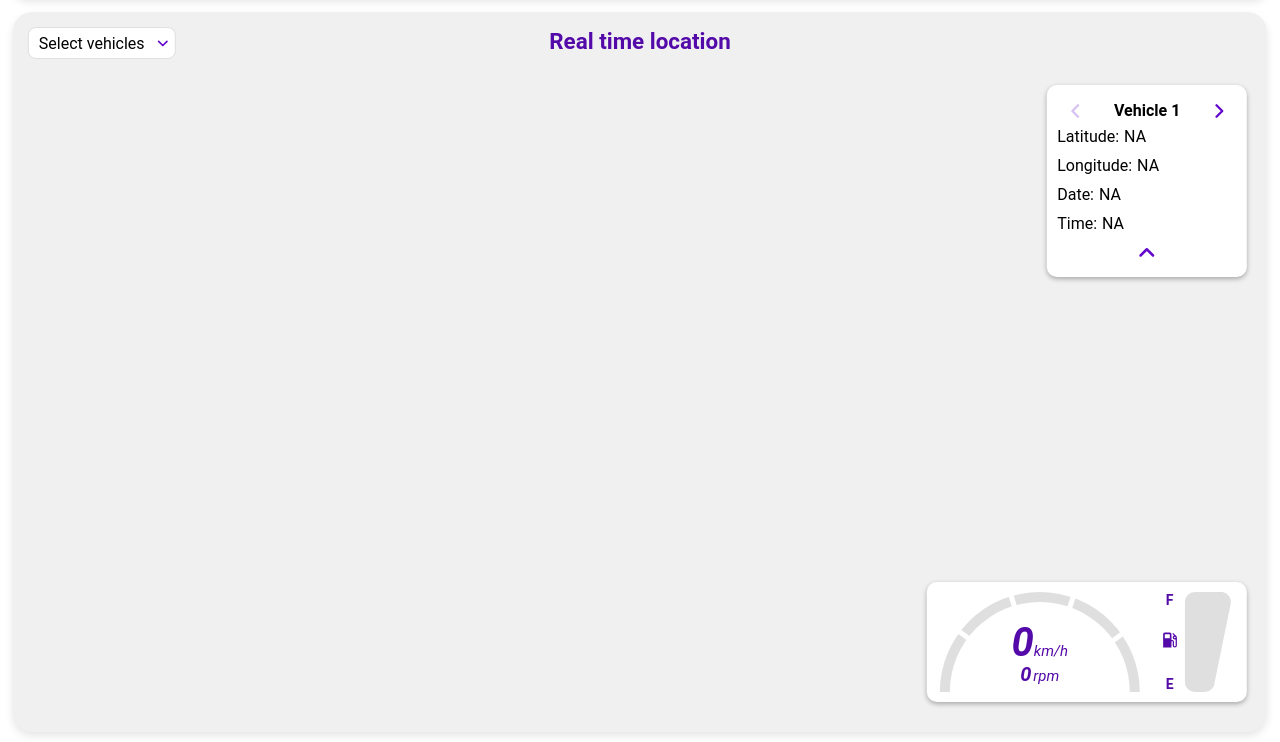
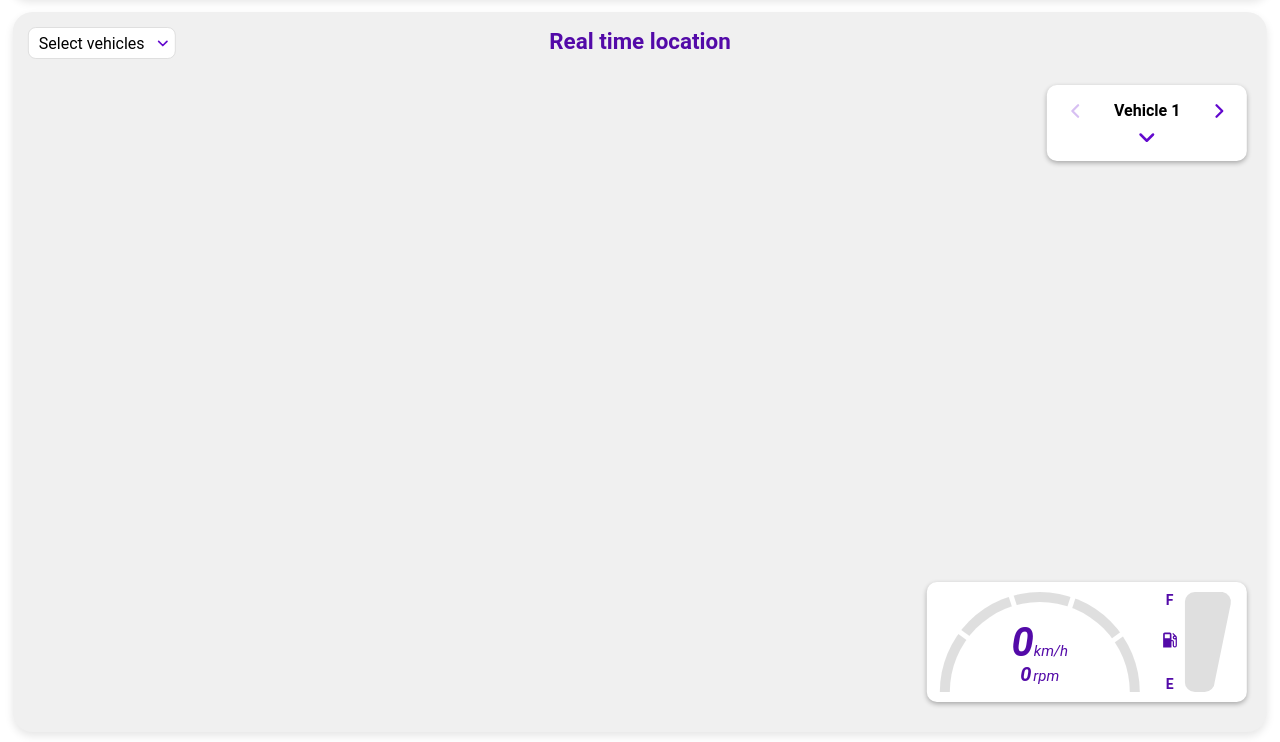
Before and after one commit to EstradaJesus19/GPS-tracking-webserver, a website with bundled scripts: page public/index.html in a window 1280 px wide. Both pictures are taken after a click on the button 1147 px from the left and 312 px from the top of the page. Shown: the part 58-800 px from the top of the page. Built offline with nearby package versions, Linux system fonts and the light colour scheme; files whose address does not match are found by name.

Commit message:
Added real time data container features v3

```diff
--- a/public/index.html
+++ b/public/index.html
@@ -46,7 +46,7 @@
                         <h4 id="vehicleName">Vehicle 1</h4>
                         <button class="vehiclesButtons"><img src="media/arrow-right.svg" id="nextVehicleIcon"></button>
                     </div>
-                    <div id="positionOptions">
+                    <div id="positionOptions" class="visible">
                         <div id="latitudeContainer" class="positionDataContainer">
                             <label for="latitudeInput">Latitude:</label>
                             <span class="fixedData" id="latitudeInput">NA</span>
--- a/public/scripts/index-scripts/car-variables.js
+++ b/public/scripts/index-scripts/car-variables.js
@@ -1,3 +1,5 @@
+let carDataVisible = true;
+
 const speedValueElement = document.getElementById("speedValue");
 const gaugeContainer = document.querySelector(".gaugeContainer");
 const rpmValueElement = document.getElementById("rpmValue");
@@ -5,11 +7,26 @@ const fuelContainer = document.getElementById("fuelContainer");
 const vehicleName = document.getElementById("vehicleName");
 const previousVehicleIcon = document.getElementById("previousVehicleIcon");
 const nextVehicleIcon = document.getElementById("nextVehicleIcon");
+const positionOptions = document.getElementById("positionOptions");
+const hiderPosition = document.getElementById("hiderPosition");
 
 export function initVehicleDataContainer() {
     vehicleName.textContent = 'Vehicle 1';
     previousVehicleIcon.style.disabled = true;
     previousVehicleIcon.style.opacity = 0.25;
+}
+
+export function manageCarDataVisibility() {
+    hiderPosition.addEventListener("click", function() {
+        carDataVisible = !carDataVisible;
+        if (carDataVisible) {
+            positionOptions.classList.add("visible");
+            hiderPosition.classList.add("collapsed");
+        } else {
+            positionOptions.classList.remove("visible");
+            hiderPosition.classList.remove("collapsed");
+        }
+    });
 }
 
 export function updateSpeedGauge(value) {
--- a/public/scripts/index-scripts/init.js
+++ b/public/scripts/index-scripts/init.js
@@ -1,6 +1,6 @@
 import { fetchLatestData, loadLastLocation } from './fetch-data.js';
 import { toggleStreetView } from './street-view.js';
-import { initVehicleDataContainer } from './car-variables.js';
+import { initVehicleDataContainer, manageCarDataVisibility } from './car-variables.js';
 
 // Define variables
 export let map;
@@ -91,6 +91,7 @@ export function mainProcess(){
     getServerOwner();
     getApiKey();
     initVehicleDataContainer();
+    manageCarDataVisibility();
 }
 
 window.initMap = initMap;
--- a/public/styles/index.css
+++ b/public/styles/index.css
@@ -335,8 +335,15 @@ main {
 }
 
 #positionOptions {
+    display: block;
+    max-height: 0px;
+    overflow: hidden;
+    transition: max-height 0.3s ease-out;
+}
+
+#positionOptions.visible {
     max-height: 300px;
-    overflow: hidden;
+    transition: max-height 0.3s ease-in;
 }
 
 .positionDataContainer {
@@ -363,19 +370,6 @@ main {
     outline: none;
     transition: box-shadow 0.3s ease;
     color: #505050;
-}
-
-#hiderContainerPosition {
-    display: none;
-    opacity: 0;
-    visibility: hidden;
-    transition: opacity 0.3s ease-out, visibility 0s linear 0.3s;
-}
-
-#hiderContainerPosition.visible {
-    opacity: 1;
-    visibility: visible;
-    transition: opacity 0.3s ease-in;
 }
 
 #hiderPosition {
```
